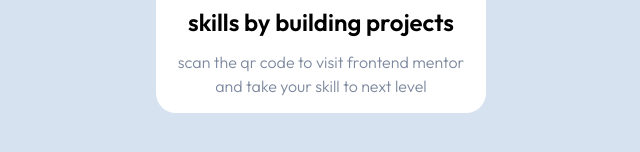
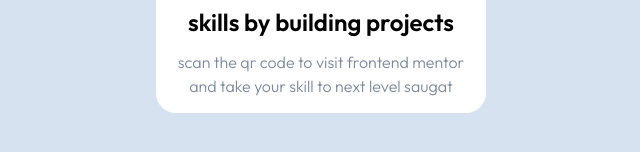
Before and after one commit to saugat-rimal/qrcode, a plain HTML site: page index.html in a window 1280 px wide. Shown: the part 522-674 px from the top of the page, 319-959 px from the left. Drawn offline with Linux system fonts and the light colour scheme.

Commit message:
added my name

```diff
--- a/index.html
+++ b/index.html
@@ -18,7 +18,7 @@
 
         <p class="para">
           scan the qr code to visit frontend mentor and take your skill to next
-          level
+          level saugat
         </p>
       </section>
     </div>
```
